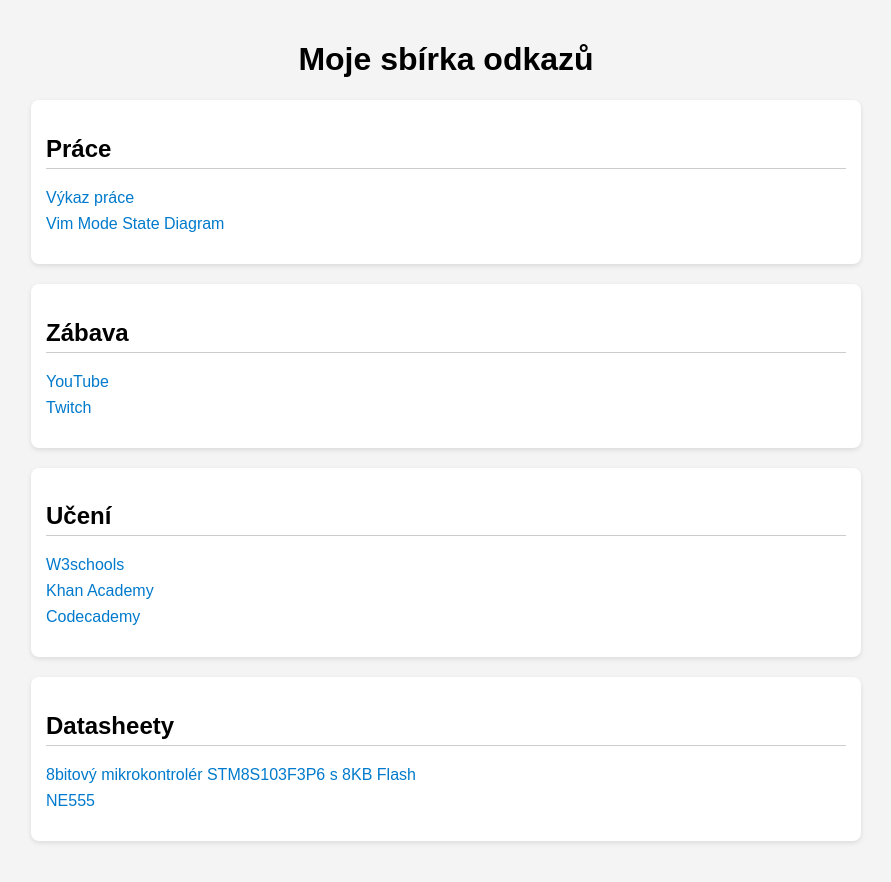
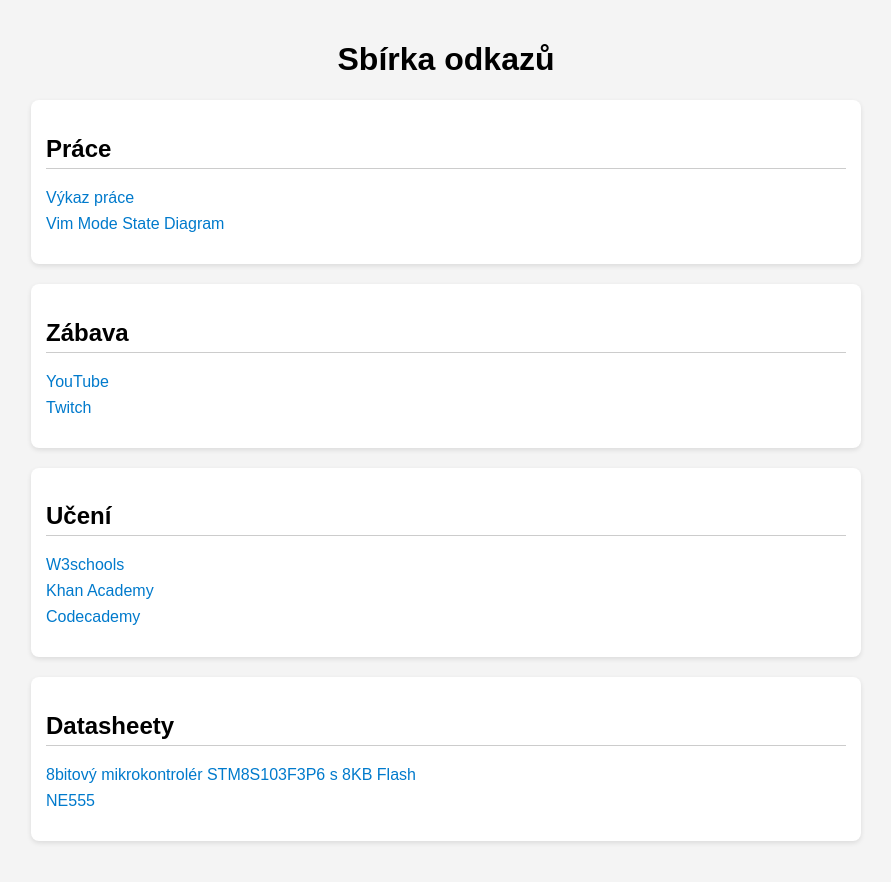
Before and after one commit to vpospichal/vpospichal.github.io, a Jekyll site: the page index.html, which Jekyll copies as it is, in a window 1280 px wide. Shown: the top 882 px of the page, without its empty margins (194-1085 px from the left). Built offline with Jekyll 4.4.1, drawn with Linux system fonts in a browser that asks for light colours.

Commit message:
modify title in index.html

```diff
--- a/index.html
+++ b/index.html
@@ -3,7 +3,7 @@
 <head>
   <meta charset="UTF-8">
   <meta name="viewport" content="width=device-width, initial-scale=1.0">
-  <title>Moje odkazy</title>
+  <title>Sbírka odkazů</title>
   <style>
     body {
       font-family: Arial, sans-serif;
@@ -44,7 +44,7 @@
 </head>
 <body>
 
-  <h1>Moje sbírka odkazů</h1>
+  <h1>Sbírka odkazů</h1>
 
   <div class="category">
     <h2>Práce</h2>
```
